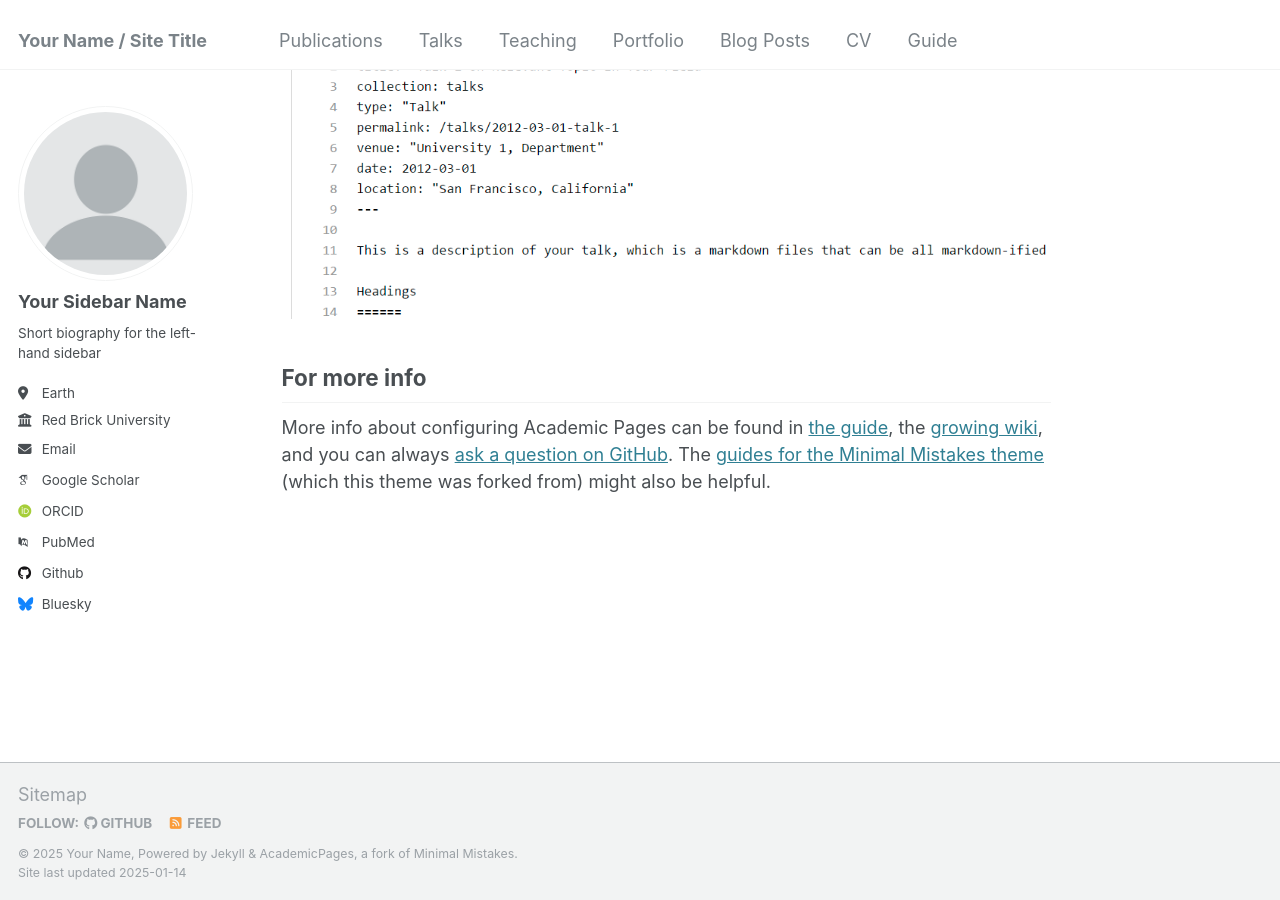
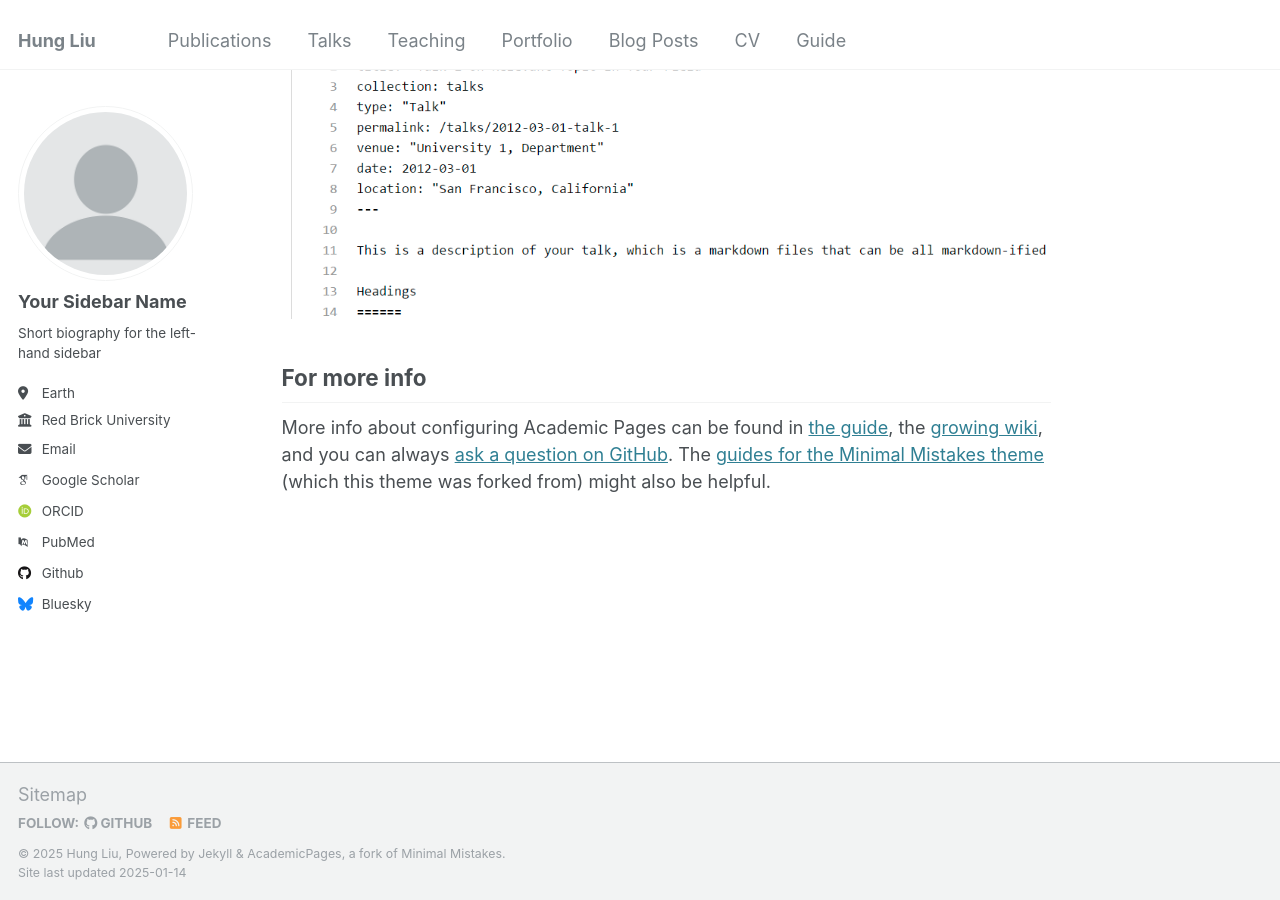
Before and after one commit to sunnySKL/sunnySKL.github.io, a Jekyll site: the page built from _pages/about.md, in a window 1280 px wide and 900 px high, scrolled down 2643 px. Built offline with Jekyll 4.4.1, drawn with Linux system fonts in a browser that asks for light colours; some web fonts are replaced.

Commit message:
Update _config.yml

```diff
--- a/_config.yml
+++ b/_config.yml
@@ -8,9 +8,9 @@
 
 # Basic Site Settings
 locale                   : "en-US"
-title                    : "Your Name / Site Title"
+title                    : "Hung Liu"
 title_separator          : "-"
-name                     : &name "Your Name"
+name                     : &name "Hung Liu"
 description              : &description "personal description"
 url                      : https://academicpages.github.io # the base hostname & protocol for your site e.g. "https://[your GitHub username].github.io"
 baseurl                  : "" # the subpath of your site, e.g. "/blog"
```
